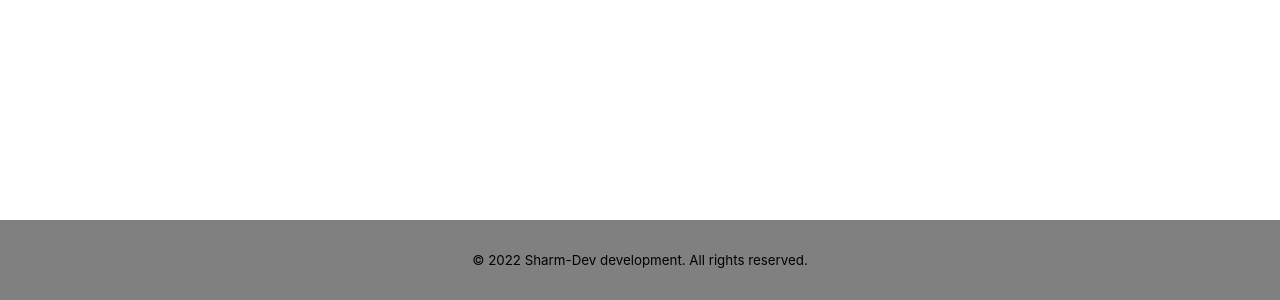
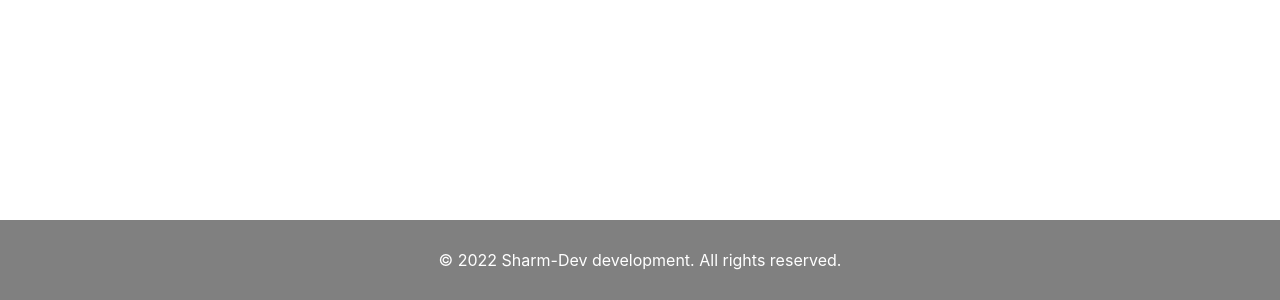
Before and after one commit to Sharm-Dev/Learn-React, a React (Create React App) app in the folder my-app/: page / in a window 1280 px wide. Shown: the part 972-1272 px from the top of the page. Built offline with nearby package versions, Linux system fonts and the light colour scheme.

Commit message:
added classname

```diff
--- a/my-app/src/components/Footer.js
+++ b/my-app/src/components/Footer.js
@@ -3,7 +3,7 @@ import "../App.css";
 export default function Footer() {
     return (
       <footer>
-        <small>© 2022 Sharm-Dev development. All rights reserved.</small>
+        <small className="footer-copyright">© 2022 Sharm-Dev development. All rights reserved.</small>
       </footer>
     );
 }
```
